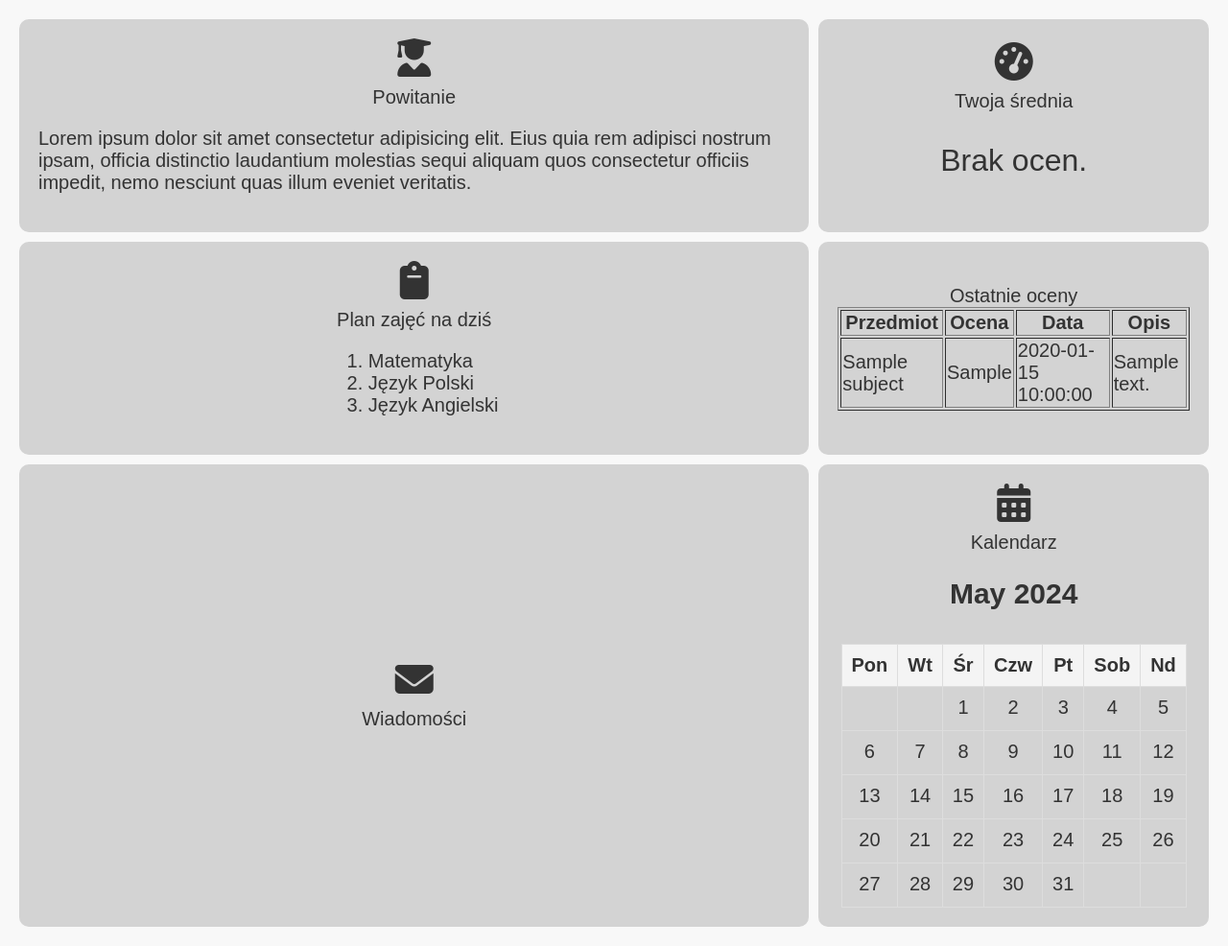
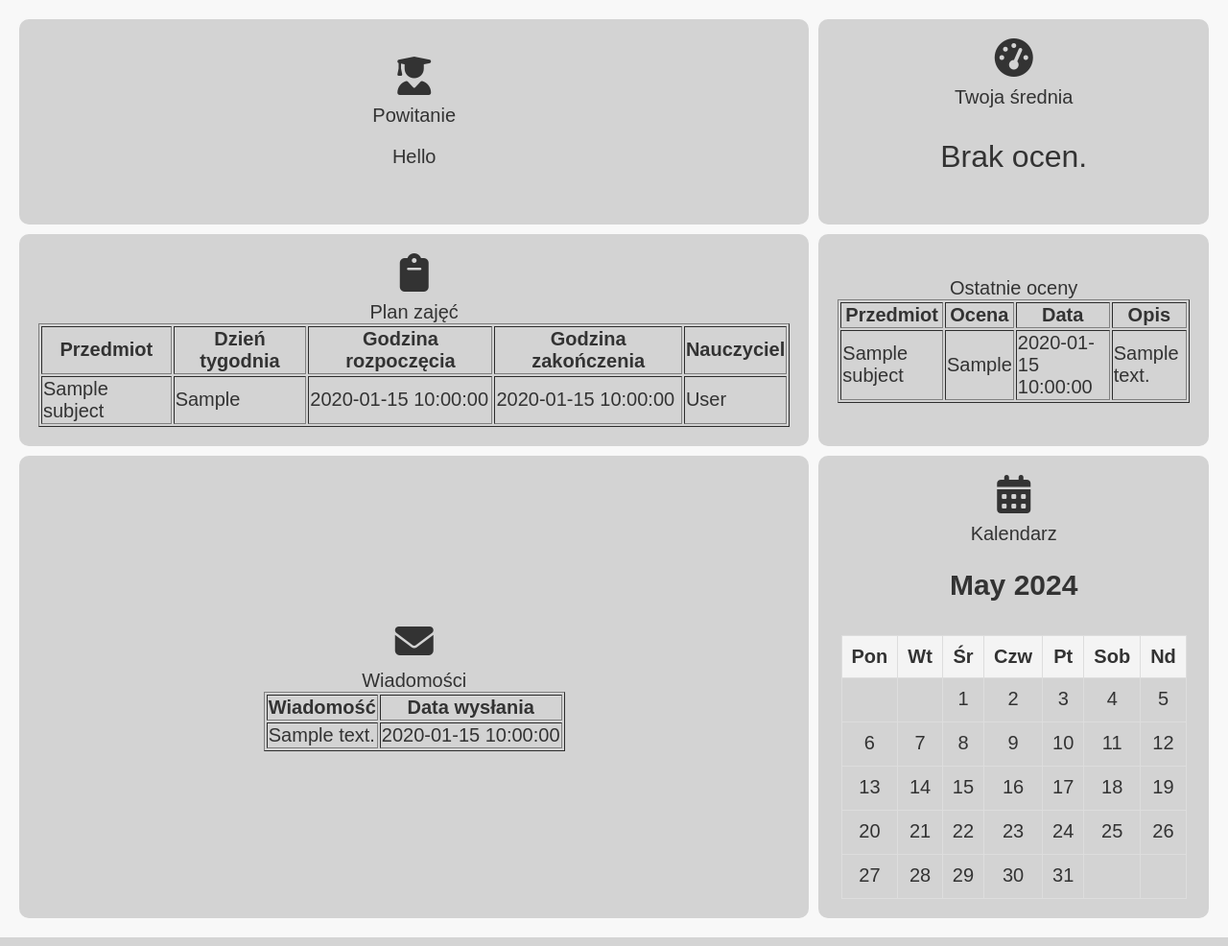
Before and after one commit to itzbelliz/school_journal, a PHP site: page /dashboard.php in a window 1280 px wide. Shown: the part 93-1079 px from the top of the page at 96% size. Run offline with PHP 8.4, Linux system fonts and the light colour scheme; the visitor is signed in with stand-in values (Sample User, id 1); tables that the repository leaves empty or names only in its code hold one stand-in row (values such as "Sample post").

Commit message:
added schedule and messages

```diff
--- a/dashboard.php
+++ b/dashboard.php
@@ -1,12 +1,16 @@
 <?php
 session_start();
 include 'config.php';
+
 if (!isset($_SESSION['user_id'])) {
     header("Location: login.php");
     exit();
 }
+
 $user_id = $_SESSION['user_id'];
 $role = $_SESSION['role'];
+
+// Pobieranie danych użytkownika
 $query = $conn->prepare("SELECT fullname FROM users WHERE id=?");
 $query->bind_param('i', $user_id);
 $query->execute();
@@ -14,6 +18,25 @@ $result = $query->get_result();
 $user = $result->fetch_assoc();
 $fullname = $user['fullname'];
 
+// Pobieranie wiadomości
+$messagesQuery = $conn->prepare("SELECT message, date_sent FROM messages WHERE user_id = ?");
+$messagesQuery->bind_param('i', $user_id);
+$messagesQuery->execute();
+$messagesResult = $messagesQuery->get_result();
+$messages = $messagesResult->fetch_all(MYSQLI_ASSOC);
+
+// Pobieranie planu zajęć na tydzień dla zalogowanego użytkownika z dodatkowymi danymi nauczyciela i przedmiotu
+$scheduleQuery = $conn->prepare("
+    SELECT sch.subject_id, subjects.name AS subject, sch.day_of_week, sch.start_time, sch.end_time, teachers.fullname AS teacher
+    FROM schedule sch
+    JOIN subjects ON sch.subject_id = subjects.id
+    JOIN users teachers ON sch.teacher_id = teachers.id
+    WHERE sch.user_id = ?
+    ORDER BY sch.day_of_week, sch.start_time
+");
+$scheduleQuery->bind_param('i', $user_id);
+
+// Pobieranie ocen
 if ($role === 'teacher') {
     $gradesQuery = $conn->prepare("SELECT g.id, u.fullname AS student_name, s.name AS subject, g.grade, g.date, g.description
                                    FROM grades g
@@ -49,6 +72,9 @@ $gradesQuery->execute();
 $gradesResult = $gradesQuery->get_result();
 $grades = $gradesResult->fetch_all(MYSQLI_ASSOC);
 
+$scheduleQuery->execute();
+$scheduleResult = $scheduleQuery->get_result();
+$schedule = $scheduleResult->fetch_all(MYSQLI_ASSOC);
 ?>
 <!DOCTYPE html>
 <html lang="pl">
@@ -87,7 +113,7 @@ $grades = $gradesResult->fetch_all(MYSQLI_ASSOC);
         <section class="welcome">
             <i class="fas fa-user-graduate"></i>
             <div>Powitanie</div>
-            <p>Lorem ipsum dolor sit amet consectetur adipisicing elit. Eius quia rem adipisci nostrum ipsam, officia distinctio laudantium molestias sequi aliquam quos consectetur officiis impedit, nemo nesciunt quas illum eveniet veritatis.</p>
+            <p>Hello</p>
         </section>
         <section class="average">
             <i class="fas fa-gauge-high"></i>
@@ -104,12 +130,25 @@ $grades = $gradesResult->fetch_all(MYSQLI_ASSOC);
         </section>
         <section class="schedule">
             <i class="fas fa-clipboard"></i>
-            <div>Plan zajęć na dziś</div>
-            <ol>
-                <li>Matematyka</li>
-                <li>Język Polski</li>
-                <li>Język Angielski</li>
-            </ol>
+            <div>Plan zajęć</div>
+            <table border="1">
+                <tr>
+                    <th>Przedmiot</th>
+                    <th>Dzień tygodnia</th>
+                    <th>Godzina rozpoczęcia</th>
+                    <th>Godzina zakończenia</th>
+                    <th>Nauczyciel</th>
+                </tr>
+                <?php foreach ($schedule as $item) : ?>
+                    <tr>
+                        <td><?= htmlspecialchars($item['subject']) ?></td>
+                        <td><?= htmlspecialchars($item['day_of_week']) ?></td>
+                        <td><?= htmlspecialchars($item['start_time']) ?></td>
+                        <td><?= htmlspecialchars($item['end_time']) ?></td>
+                        <td><?= htmlspecialchars($item['teacher']) ?></td>
+                    </tr>
+                <?php endforeach; ?>
+            </table>
         </section>
         <section class="recent-grades">
             <div>Ostatnie oceny</div>
@@ -139,6 +178,18 @@ $grades = $gradesResult->fetch_all(MYSQLI_ASSOC);
         <section class="messages">
             <i class="fas fa-envelope"></i>
             <div>Wiadomości</div>
+            <table border="1">
+                <tr>
+                    <th>Wiadomość</th>
+                    <th>Data wysłania</th>
+                </tr>
+                <?php foreach ($messages as $message) : ?>
+                    <tr>
+                        <td><?= htmlspecialchars($message['message']) ?></td>
+                        <td><?= htmlspecialchars($message['date_sent']) ?></td>
+                    </tr>
+                <?php endforeach; ?>
+            </table>
         </section>
         <section class="calendar">
             <i class="fas fa-calendar-alt"></i>
```
Lines whose indentation alone changed are shown as unchanged.
